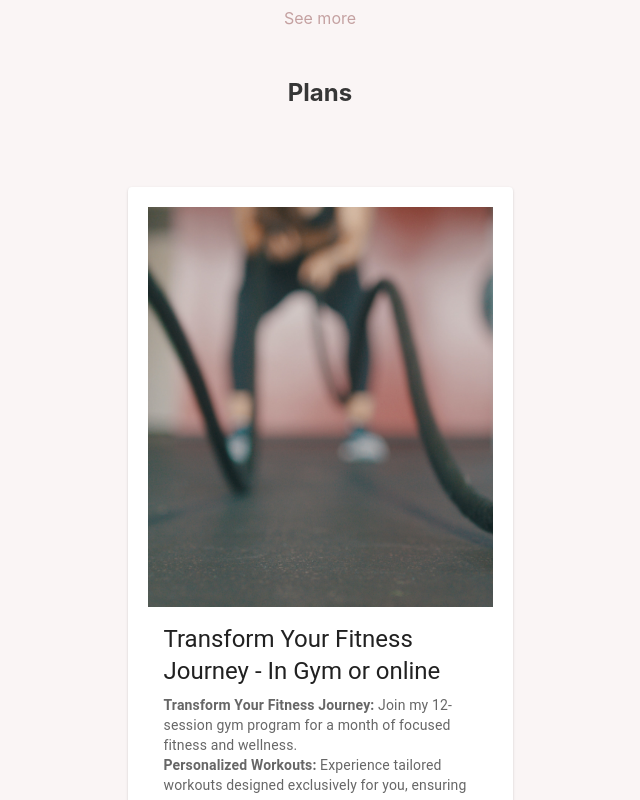
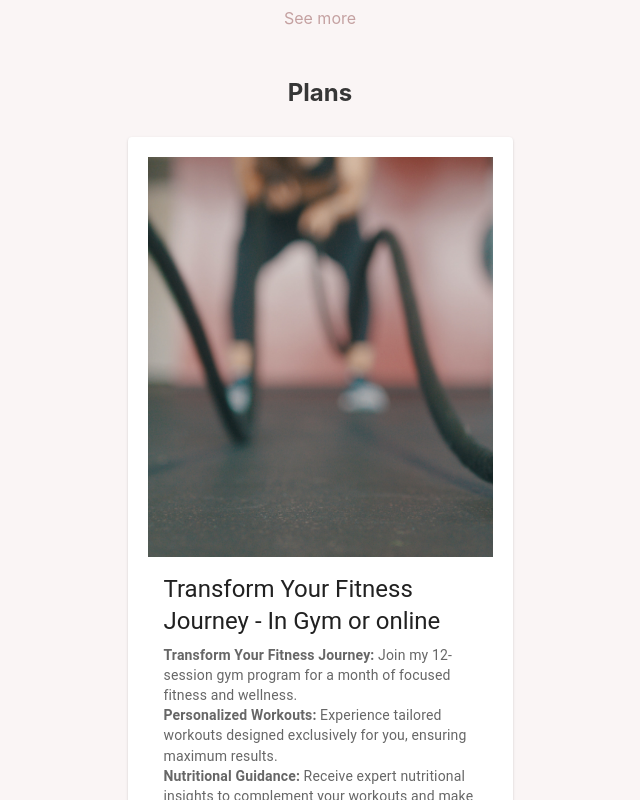
Before and after one commit to Teodora-Munteanu/levelup, a React (Create React App) app: page / in a window 1280 px wide. Shown: the part 1740-2540 px from the top of the page, without its empty margins (320-960 px from the left). Built offline with nearby package versions, Linux system fonts and the light colour scheme; the HTML template or start-up script is replaced by a standard one.

Commit message:
Add files via upload

```diff
--- a/src/Pages/MainPage.js
+++ b/src/Pages/MainPage.js
@@ -18,6 +18,8 @@ const MainPage = () =>{
       title: "Transform Your Fitness Journey - In Gym or online",
       price: 'see more',
       image: ImageCard1,
+      height: "400px",
+      width: "1000px",
       description: (
         <>
           <strong>Transform Your Fitness Journey:</strong> Join my 12-session gym program for a month of focused fitness and wellness.
@@ -50,7 +52,7 @@ const MainPage = () =>{
             </div>
             <div className='main-page-section'>
                 <h2>Plans</h2>
-                <div className='card-container'>
+                <div className='card-container-main-page'>
                   {Object.keys(cardData).map((card) => (
                     <ActionAreaCard
                       key={card}
```
